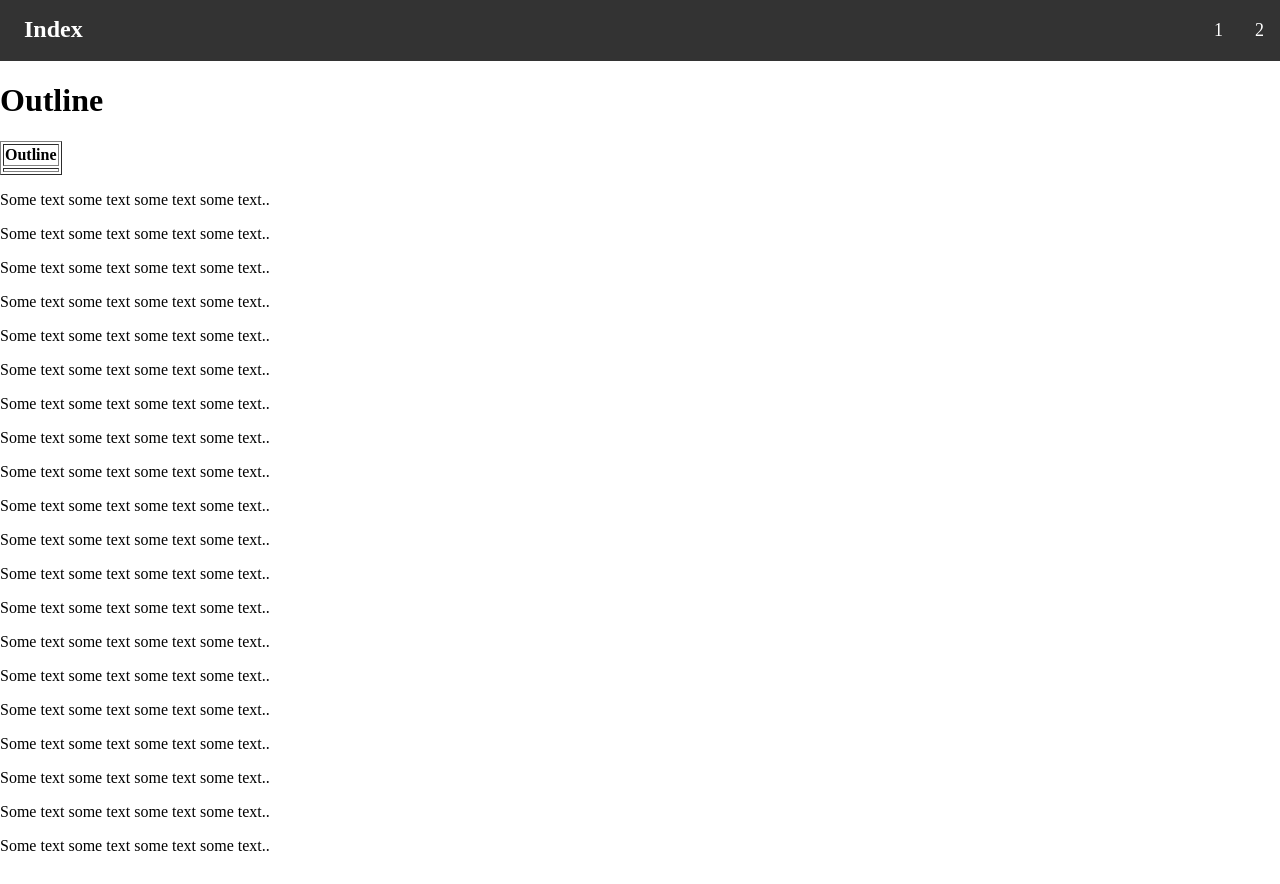
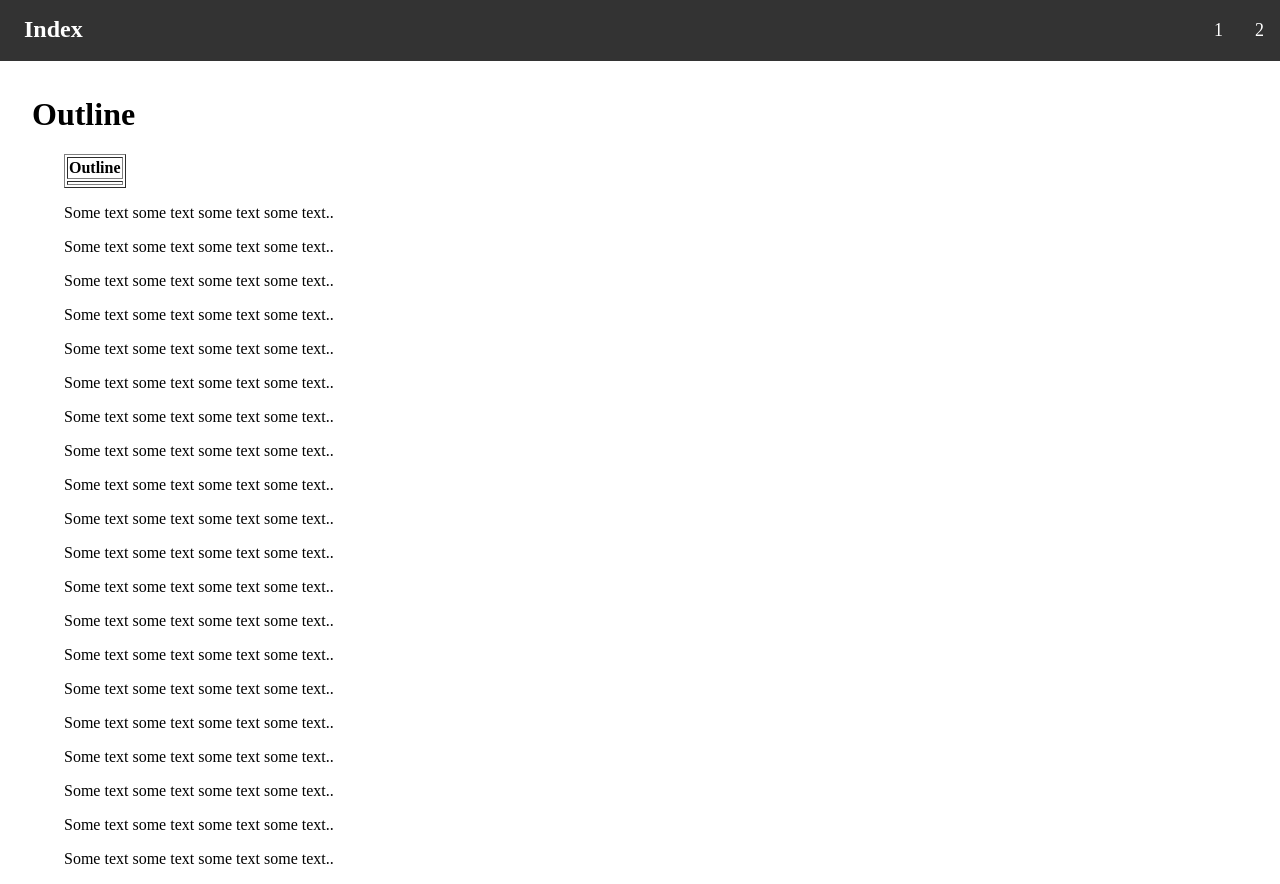
Before and after one commit to jim1756999/WebDev_CW, a plain HTML site: page A1/index.html in a window 1280 px wide. Drawn offline with Linux system fonts and the light colour scheme.

Commit message:
add style

```diff
--- a/A1/css/style.css
+++ b/A1/css/style.css
@@ -1,10 +1,13 @@
 body {margin: 0;}
 
 ul.topnav {
-    list-style-type: none;
+    position: fixed;
+    top: 0;
+    width: 100%;
     margin: 0;
     padding: 0;
     overflow: hidden;
+    list-style-type: none;
     background-color: #333;
 }
 
@@ -15,6 +18,7 @@ ul.topnav h1 {
     text-align: center;
     color: white;
     margin-left: 1em;
+    margin-right: 1em;
     font-size: x-large;
 }
 
@@ -37,3 +41,18 @@ ul.topnav li.right {float: right;}
     ul.topnav li.right,
     ul.topnav li {float: none;}
 }
+
+.heading {
+    height: auto;
+    margin-top: 3em;
+    margin-left: 1em;
+}
+
+p {
+    height: auto;
+    margin-left: 4em;
+}
+
+table {
+    margin-left: 4em;
+}
--- a/A1/index.html
+++ b/A1/index.html
@@ -12,13 +12,13 @@
 <body>
     <div>
         <ul class="topnav">
-            <li class="topnav"><h1>Index</h1></li>
-            <li class="topnav right"><a href="#">2</a></li>
-            <li class="topnav right"><a href="#">1</a></li>
+            <li><h1>Index</h1></li>
+            <li class="right"><a href="#">2</a></li>
+            <li class="right"><a href="#">1</a></li>
         </ul>
     </div>
     <div>
-        <h1>Outline</h1>
+        <h1 class="heading">Outline</h1>
         <table border="1">
             <th>Outline</th>
             <tr>
```
